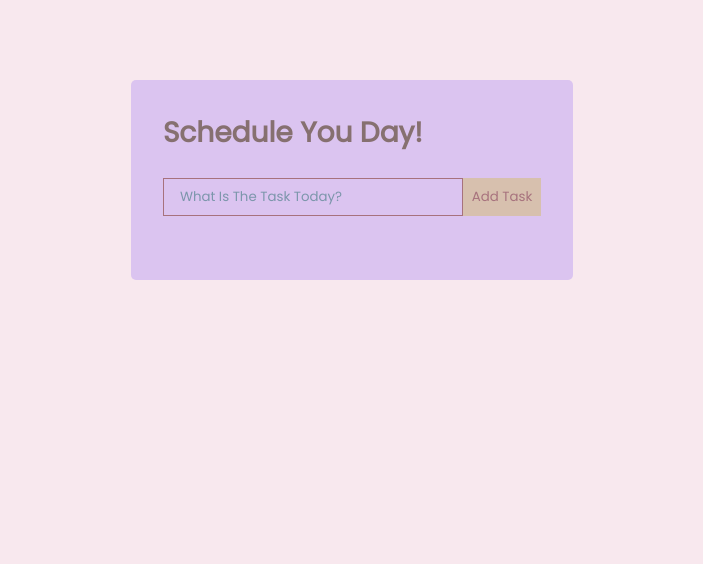
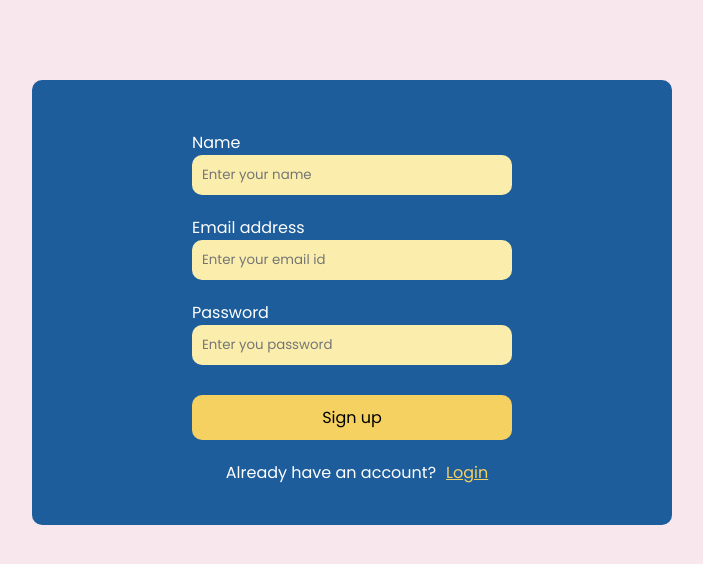
Before and after one commit to Sohini3018/To-Do-List, a React (Create React App) app: page /signup in a window 1280 px wide. Shown: the top 564 px of the page, without its empty margins (288-991 px from the left). Built offline with nearby package versions, Linux system fonts and the light colour scheme.

Commit message:
added login, signup page and made few changes

```diff
--- a/package.json
+++ b/package.json
@@ -11,6 +11,8 @@
     "loader-utils": "3.2.1",
     "react": "18.2.0",
     "react-dom": "18.2.0",
+    "react-hot-toast": "^2.4.1",
+    "react-router-dom": "^6.14.2",
     "react-scripts": "5.0.1",
     "uuid": "9.0.0"
   },
--- a/public/index.html
+++ b/public/index.html
@@ -9,7 +9,6 @@
       manifest.json provides metadata used when your web app is added to the
       homescreen on Android. See https://developers.google.com/web/fundamentals/engage-and-retain/web-app-manifest/
     -->
-	<link rel="manifest" href="%PUBLIC_URL%/manifest.json">
 	<link rel="shortcut icon" href="%PUBLIC_URL%/favicon.ico">
 	<!--
       Notice the use of %PUBLIC_URL% in the tags above.
--- a/src/App.js
+++ b/src/App.js
@@ -1,6 +1,24 @@
 import TodoWrapper from "./Components/TodoWrapper";
+import { BrowserRouter, Routes, Route } from "react-router-dom";
 import "./styles.css";
+import Login from "./Components/Login";
+import Signup from "./Components/Signup"
+import UserContextProvider from "./context/UserContext";
+import PrivateRouets from "./Components/PrivateRouets";
 
 export default function App() {
-  return <TodoWrapper />;
+  // return <TodoWrapper />;
+  return (
+    <BrowserRouter>
+      <UserContextProvider>
+        <Routes>
+          <Route path="/login" element={<Login />} />
+          <Route path="/signup" element={<Signup />} />
+          <Route element={<PrivateRouets/>}>
+            <Route path="/" element={<TodoWrapper/>} />
+          </Route>
+        </Routes>
+      </UserContextProvider>
+    </BrowserRouter>
+  )
 }
--- /dev/null
+++ b/src/Components/Login.js
@@ -0,0 +1,77 @@
+import React, { useState, useEffect } from 'react'
+import { Link, useNavigate } from "react-router-dom"
+import { useUser } from '../context/UserContext'
+import toast, { Toaster } from 'react-hot-toast';
+
+const Login = () => {
+    const { userData, setUserData } = useUser()
+    const [data, setData] = useState({
+        email: "",
+        password: "",
+    })
+    const navigate = useNavigate()
+
+    const handlSubmit = async (e) => {
+        e.preventDefault();
+        try {
+            const response = await fetch("http://localhost:8000/api/v1/users/login", {
+                method: "POST",
+                mode: "cors",
+                headers: {
+                    "Content-Type": "application/json",
+                },
+                body: JSON.stringify({
+                    "email": data.email,
+                    "password": data.password
+                })
+            })
+            const val = await response.json()
+            if (val.data.statusCode === 200) {
+                localStorage.setItem("user", JSON.stringify(val.data.value))
+                toast.success(val.data.value.value)
+                setUserData(val.data.value)
+                setData({ email: "", password: "" })
+                navigate("/")
+            }else{
+                toast.error(val.data.value)
+            }
+        } catch (error) {
+            console.log("error in request for storing user", error);
+            toast.error(error.message)
+        }
+    }
+
+    useEffect(() => {
+        console.log("logged in val", userData);
+        if (localStorage.getItem("user")) {
+            navigate("/")
+            setUserData(data)
+        }
+    }, [])
+
+    return (
+        <div className="container">
+            <form className="form">
+                <Toaster
+                    position="top-right"
+                    reverseOrder={false}
+                />
+                <div className="form-floating">
+                    <label htmlFor="email" className='form-label'>Email address</label>
+                    <input type="email" className="form-input" id="email" placeholder="Enter your email id" value={data.email} onChange={(e) => setData(prev => ({ ...prev, "email": e.target.value }))}/>
+                </div>
+                <div className="form-floating">
+                    <label htmlFor="password" className='form-label'>Password</label>
+                    <input type="password" className="form-input" id="password" placeholder="Enter you password" value={data.password} onChange={(e) => setData(prev => ({ ...prev, "password": e.target.value }))}/>
+                </div>
+                <button className="btn" type="submit" id="signin" onClick={handlSubmit}>Sign in</button>
+                <div className='change-page'>
+                    <p style={{ color: 'white', margin: "0px 10px" }}>Don't have account?</p>
+                    <Link to="/signup" style={{ color: "#F4D160" }}>Register</Link>
+                </div>
+            </form>
+        </div>
+    )
+}
+
+export default Login
--- /dev/null
+++ b/src/Components/PrivateRouets.js
@@ -0,0 +1,16 @@
+import React from 'react'
+import { useUser } from '../context/UserContext'
+import { Outlet, Navigate } from 'react-router-dom'
+
+const PrivateRouets = () => {
+    const { userData } = useUser()
+    return (
+        <>
+            {
+                userData ? <Outlet /> : <Navigate to="/login"  />
+            }
+        </>
+    )
+}
+
+export default PrivateRouets
--- /dev/null
+++ b/src/Components/Signup.js
@@ -0,0 +1,85 @@
+import React, { useEffect, useState } from 'react'
+import { Link, useNavigate } from "react-router-dom"
+import { useUser } from '../context/UserContext'
+import toast, { Toaster } from 'react-hot-toast';
+
+const Signup = () => {
+
+    const { userData, setUserData } = useUser()
+    const [data, setData] = useState({
+        name: "",
+        email: "",
+        password: "",
+    })
+    const navigate = useNavigate()
+
+    const handlSubmit = async (e) => {
+        e.preventDefault();
+        try {
+            // console.log(data);
+            const response = await fetch("http://localhost:8000/api/v1/users/register", {
+                method: "POST",
+                mode: "cors",
+                headers: {
+                    "Content-Type": "application/json",
+                },
+                body: JSON.stringify({
+                    "username": data.name.toLowerCase(),
+                    "email": data.email,
+                    "password": data.password
+                })
+            })
+            const val = await response.json()
+            if (val.data.statusCode === 201) {
+                localStorage.setItem("user", JSON.stringify(val.data.value))
+                toast.success(val.data.value.value)
+                setUserData(val.data.value)
+                setData({ name: "", email: "", password: "" })
+                navigate("/")
+            } else {
+                toast.error(val.data.value)
+            }
+        } catch (error) {
+            console.log("error in request for storing user", error);
+            toast.error(error.message)
+        }
+    }
+
+    useEffect(() => {
+        console.log("logged in val", userData);
+        if (localStorage.getItem("user")) {
+            navigate("/")
+            setUserData(data)
+        }
+    }, [])
+
+    return (
+        <div className="container">
+            <form className="form">
+                <Toaster
+                    position="top-right"
+                    reverseOrder={false}
+                />
+                <div className="form-floating">
+                    <label htmlFor="name" className='form-label'>Name</label>
+                    <input type="text" className="form-input" id="name" placeholder="Enter your name" value={data.name} onChange={(e) => setData(prev => ({ ...prev, "name": e.target.value }))} />
+                </div>
+                <div className="form-floating">
+                    <label htmlFor="email" className='form-label'>Email address</label>
+                    <input type="email" className="form-input" id="email" placeholder="Enter your email id" value={data.email} onChange={(e) => setData(prev => ({ ...prev, "email": e.target.value }))} />
+                </div>
+                <div className="form-floating">
+                    <label htmlFor="password" className='form-label'>Password</label>
+                    <input type="password" className="form-input" id="password" placeholder="Enter you password" value={data.password} onChange={(e) => setData(prev => ({ ...prev, "password": e.target.value }))} />
+                </div>
+                <button className="btn" type="submit" id="signin" onClick={handlSubmit}>Sign up</button>
+                <div className='change-page'>
+                    <p style={{ color: 'white', margin: "0px 10px" }}>Already have an account?</p>
+                    <Link to="/login" style={{ color: "#F4D160" }}>Login</Link>
+                </div>
+            </form>
+        </div>
+    )
+}
+
+export default Signup
--- /dev/null
+++ b/src/context/UserContext.js
@@ -0,0 +1,18 @@
+import { createContext, useContext, useEffect, useState } from "react"
+
+const UserContext = createContext()
+
+export const useUser = () => {
+    return useContext(UserContext)
+}
+
+const UserContextProvider = ({ children }) => {
+    const [userData, setUserData] = useState(null)
+    return (
+        <UserContext.Provider value={{ userData, setUserData }}>
+            {children}
+        </UserContext.Provider>
+    )
+}
+
+export default UserContextProvider
--- a/src/styles.css
+++ b/src/styles.css
@@ -78,3 +78,57 @@ h1 {
   color: #c5aeff;
   text-decoration: line-through;
 }
+
+.container{
+  height: fit-content;
+  width: 50vw;
+  background: #1D5D9B;
+  margin: 10vh auto;
+  padding: 5vh 20vh;
+  border-radius: 10px;
+}
+
+.form{
+  width: auto;
+  height: 100%;
+  display: flex;
+  flex-direction: column;
+  justify-content: space-between;
+}
+
+.form-floating{
+  width: 100%;
+  height: 33%;
+  display: flex;
+  flex-direction: column;
+  justify-content: space-around;
+  margin: 10px 0px;
+}
+
+.form-input{
+  padding: 10px 10px;
+  outline: none;
+  border-radius: 10px;
+  border: none;
+  background-color: #FBEEAC;
+}
+
+.form-label{
+  color: white;
+}
+
+.btn{
+  margin-top: 20px;
+  padding: 10px 10px;
+  border-radius: 10px;
+  background-color: #F4D160;
+  border:none;
+  outline: none;
+  font-size: 16px;
+  font-weight: 400px;
+}
+
+.change-page{
+  display: flex;
+  margin: 20px auto 0px auto;
+}
```
Also changed, not shown: 2 other files (tests, documents, lock files or other folders).
